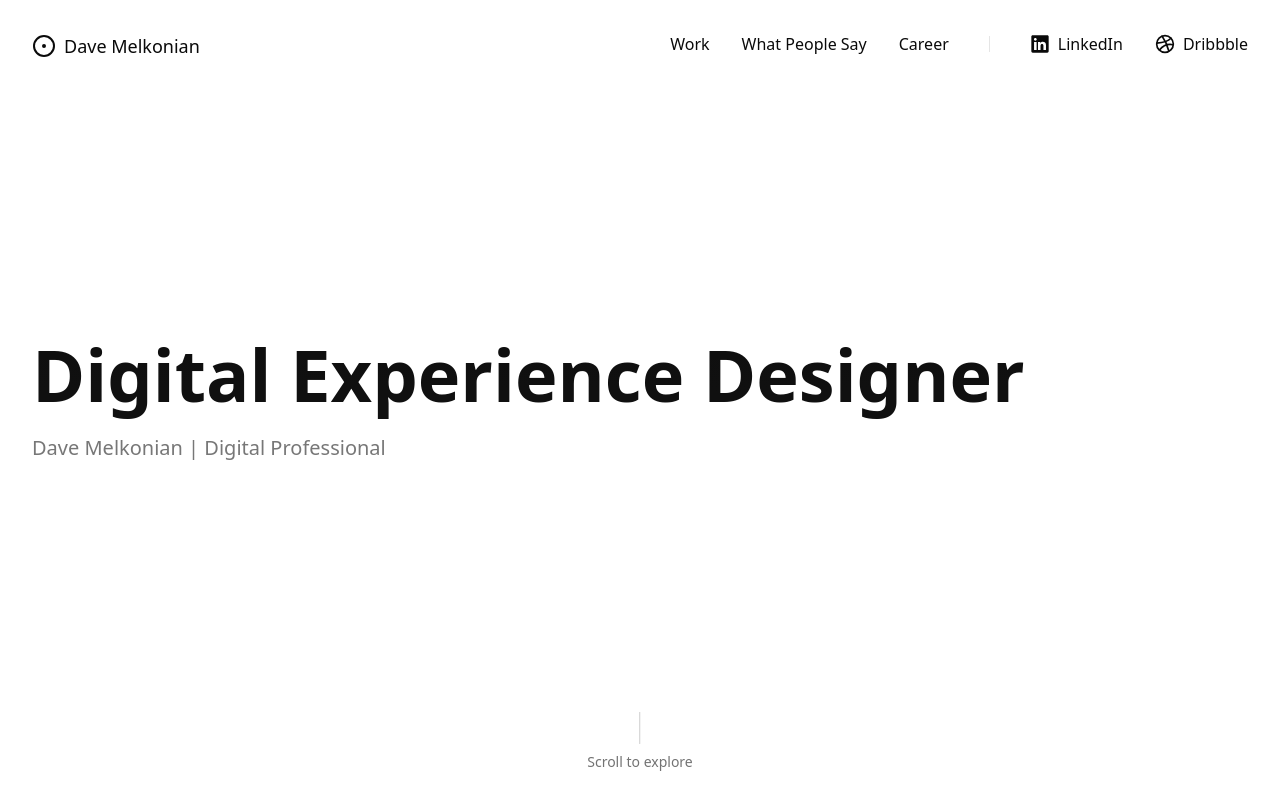
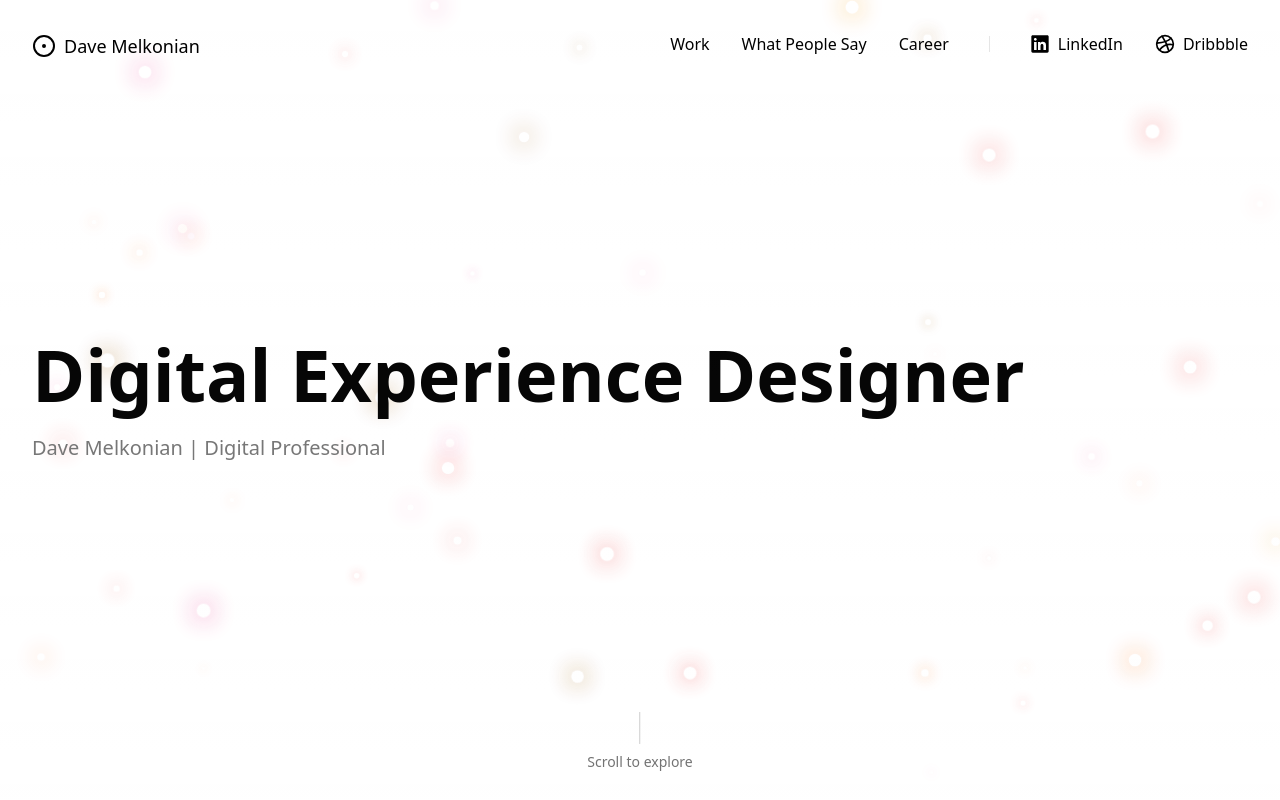
Before and after one commit to davemelk100/dm-2025, a React (Vite) app: page / in a window 1280 px wide. Shown: the top 800 px of the page. Built offline with nearby package versions, Linux system fonts and the light colour scheme.

Commit message:
sparkles

```diff
--- /dev/null
+++ b/components/SparklingBackground.tsx
@@ -0,0 +1,102 @@
+import React, { useEffect, useState } from "react";
+
+interface Sparkle {
+  id: number;
+  x: number;
+  y: number;
+  size: number;
+  delay: number;
+  duration: number;
+  color: string;
+  shadowColor: string;
+}
+
+const colors = [
+  { bg: "bg-yellow-600", shadow: "rgba(161, 98, 7, 0.95)" },
+  { bg: "bg-orange-500", shadow: "rgba(249, 115, 22, 0.95)" },
+  { bg: "bg-amber-500", shadow: "rgba(245, 158, 11, 0.95)" },
+  { bg: "bg-red-500", shadow: "rgba(239, 68, 68, 0.95)" },
+  { bg: "bg-pink-500", shadow: "rgba(236, 72, 153, 0.95)" },
+];
+
+const SparklingBackground: React.FC = () => {
+  const [sparkles, setSparkles] = useState<Sparkle[]>([]);
+
+  useEffect(() => {
+    // Create initial sparkles
+    const initialSparkles: Sparkle[] = Array.from({ length: 50 }, (_, i) => {
+      const colorIndex = Math.floor(Math.random() * colors.length);
+      return {
+        id: i,
+        x: Math.random() * 100,
+        y: Math.random() * 100,
+        size: Math.random() * 8 + 4,
+        delay: Math.random() * 5,
+        duration: Math.random() * 3 + 2,
+        color: colors[colorIndex].bg,
+        shadowColor: colors[colorIndex].shadow,
+      };
+    });
+    setSparkles(initialSparkles);
+
+    // Update sparkles periodically
+    const interval = setInterval(() => {
+      setSparkles((prevSparkles) =>
+        prevSparkles.map((sparkle) => {
+          const colorIndex = Math.floor(Math.random() * colors.length);
+          return {
+            ...sparkle,
+            x: Math.random() * 100,
+            y: Math.random() * 100,
+            delay: Math.random() * 5,
+            color: colors[colorIndex].bg,
+            shadowColor: colors[colorIndex].shadow,
+          };
+        })
+      );
+    }, 5000);
+
+    return () => clearInterval(interval);
+  }, []);
+
+  return (
+    <div className="fixed inset-0 -z-10 overflow-hidden bg-transparent">
+      <style>
+        {`
+          @keyframes sparkle {
+            0% {
+              opacity: 0.5;
+              transform: scale(0.5);
+            }
+            50% {
+              opacity: 1;
+              transform: scale(1.3);
+            }
+            100% {
+              opacity: 0.5;
+              transform: scale(0.5);
+            }
+          }
+        `}
+      </style>
+      {sparkles.map((sparkle) => (
+        <div
+          key={sparkle.id}
+          className={`absolute rounded-full ${sparkle.color}`}
+          style={{
+            left: `${sparkle.x}%`,
+            top: `${sparkle.y}%`,
+            width: `${sparkle.size}px`,
+            height: `${sparkle.size}px`,
+            animation: `sparkle ${sparkle.duration}s ease-in-out ${sparkle.delay}s infinite`,
+            opacity: 0.5,
+            boxShadow: `0 0 20px ${sparkle.shadowColor}`,
+            pointerEvents: "none",
+          }}
+        />
+      ))}
+    </div>
+  );
+};
+
+export default SparklingBackground;
--- a/package.json
+++ b/package.json
@@ -51,6 +51,7 @@
     "react-dom": "^18",
     "react-hook-form": "^7.48.2",
     "react-resizable-panels": "^1.0.5",
+    "react-tsparticles": "^2.12.2",
     "sonner": "^1.2.3",
     "tailwind-merge": "^2.1.0",
     "tailwindcss-animate": "^1.0.7",
--- a/src/App.tsx
+++ b/src/App.tsx
@@ -11,6 +11,7 @@ import {
 import { LinkedInLogoIcon } from "@radix-ui/react-icons";
 import { useEffect, useState } from "react";
 import { content } from "./content";
+import SparklingBackground from "../components/SparklingBackground";
 
 const fadeInUp = {
   initial: { opacity: 0, y: 20 },
@@ -60,7 +61,8 @@ function App() {
   };
 
   return (
-    <main className="min-h-screen bg-background text-foreground">
+    <div className="relative min-h-screen bg-white text-black">
+      <SparklingBackground />
       {/* Scroll to Top Button */}
       <AnimatePresence>
         {showScrollTop && (
@@ -461,7 +463,7 @@ function App() {
           </div>
         </div>
       </section>
-    </main>
+    </div>
   );
 }
 
```
Also changed, not shown: 6 other files (tests, documents, lock files or other folders).
